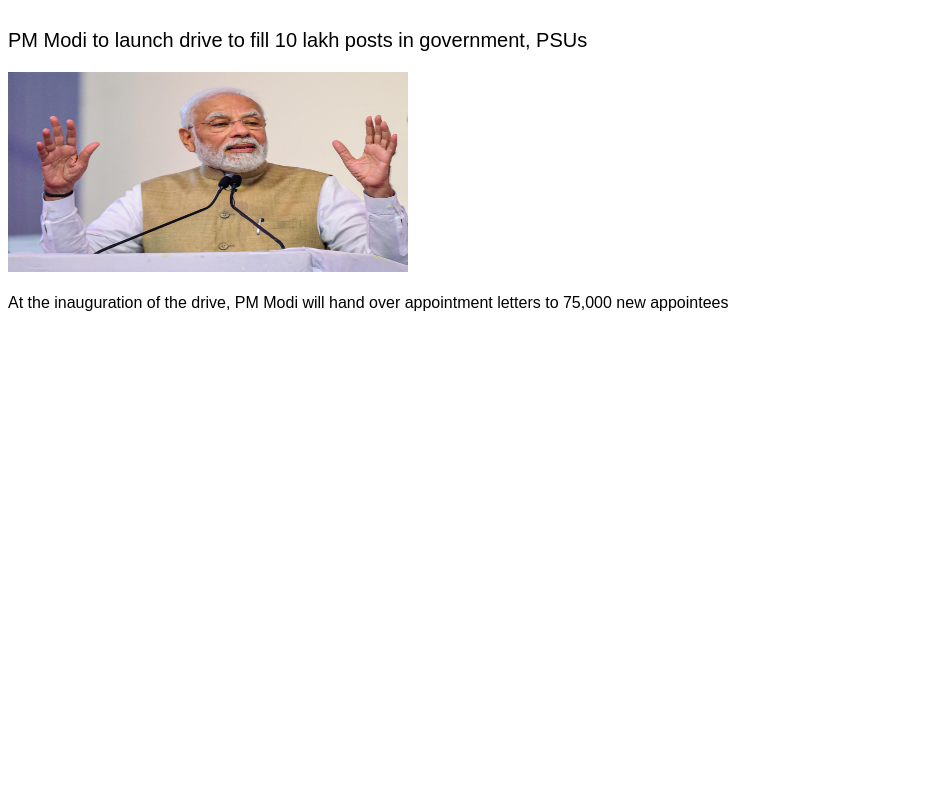
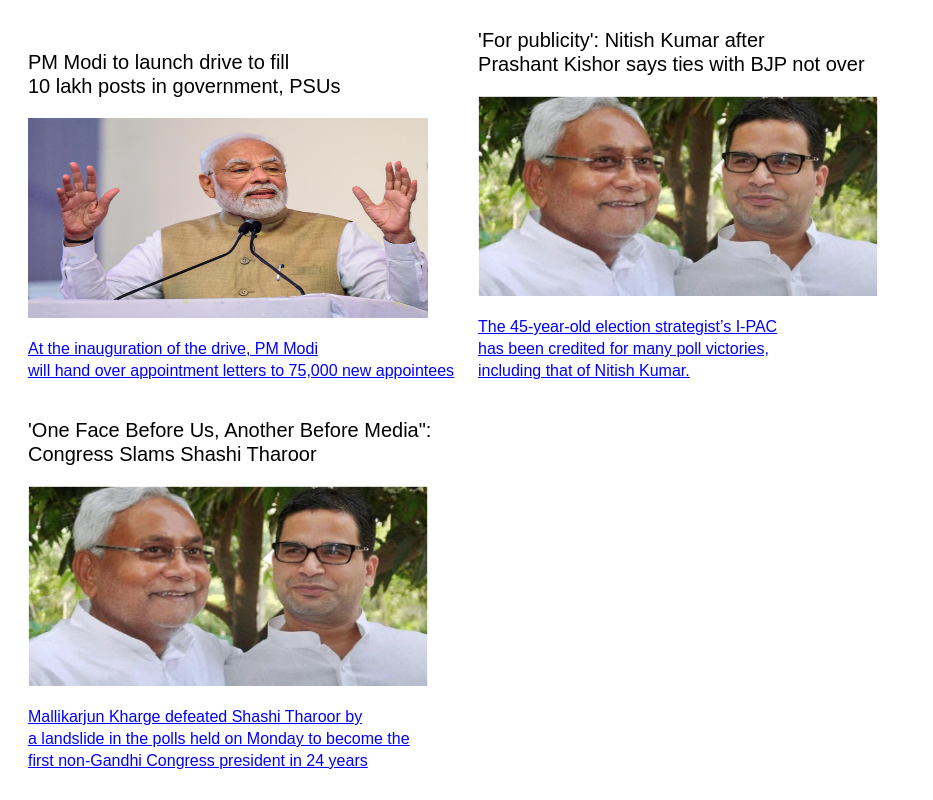
Before and after one commit to karuneshekcs/codingzen, a plain HTML site: page Sunil/news.html in a window 1280 px wide. Shown: the whole page, without its empty margins (0-933 px from the left). Drawn offline with Linux system fonts and the light colour scheme.

Commit message:
SVG Code

```diff
--- a/Sunil/news.html
+++ b/Sunil/news.html
@@ -6,8 +6,17 @@
     <meta name="viewport" content="width=device-width, initial-scale=1.0">
     <title>News Online</title>
     <style>
+                #nav3{
+display: inline-block;
+margin-left: 20px;
+}
+        #nav2{
+display: inline-block;
+margin-left: 20px;
+}
 #nav1{
 display: inline-block;
+margin-left: 20px;
 }
 .text1{
 font-family: arial; font-size: 20px; line-height: 24px; text-align: left; color: black;
@@ -15,14 +24,32 @@ font-family: arial; font-size: 20px; line-height: 24px; text-align: left; color:
 .text2{
 font-family: arial; font-size: 16px; line-height: 22px; text-align: left; color: black;
 }
+a{
+    text-decoration: underline;
+    color: blue;
+}
+a:hover{
+    text-decoration: none;
+    color: black;
+}
 
     </style>
 </head>
 <body>
     <div id="nav1">
-        <p class="text1">PM Modi to  launch drive to fill 10 lakh posts in government, PSUs</p>
+        <p class="text1">PM Modi to  launch drive to fill<br> 10 lakh posts in government, PSUs</p>
         <img src="modi.jpg" alt="" width="400px" height="200px">
-        <p class="text2">At the inauguration of the drive, PM Modi will hand over appointment letters to 75,000 new appointees</p>
+        <p class="text2"><a href="http://www.google.com" target="_blank">At the inauguration of the drive, PM Modi <br>will hand over appointment letters to 75,000 new appointees</a></p>
+    </div>
+    <div id="nav2">
+        <p class="text1">'For publicity': Nitish Kumar after <br>Prashant Kishor says ties with BJP not over</p>
+        <img src="nitish.jpg" alt="" width="400px" height="200px">
+        <p class="text2"><a href="http://www.google.com" target="_blank">The 45-year-old election strategist’s I-PAC <br>has been credited for many poll victories, <br>including that of Nitish Kumar.</a></p>
+    </div>
+    <div id="nav3">
+        <p class="text1">'One Face Before Us, Another Before Media": <br>Congress Slams Shashi Tharoor</p>
+        <img src="nitish.jpg" alt="" width="400px" height="200px">
+        <p class="text2"><a href="http://www.google.com" target="_blank">Mallikarjun Kharge defeated Shashi Tharoor by <br>a landslide in the polls held on Monday to become the <br>first non-Gandhi Congress president in 24 years</a></p>
     </div>
 </body>
 </html>
```
Also changed, not shown: Sunil/inline.html (added, +28 -0 lines), Sunil/Antigone Pro-Regular.otf (added), Sunil/nitish.jpg (added), 1 other file.
